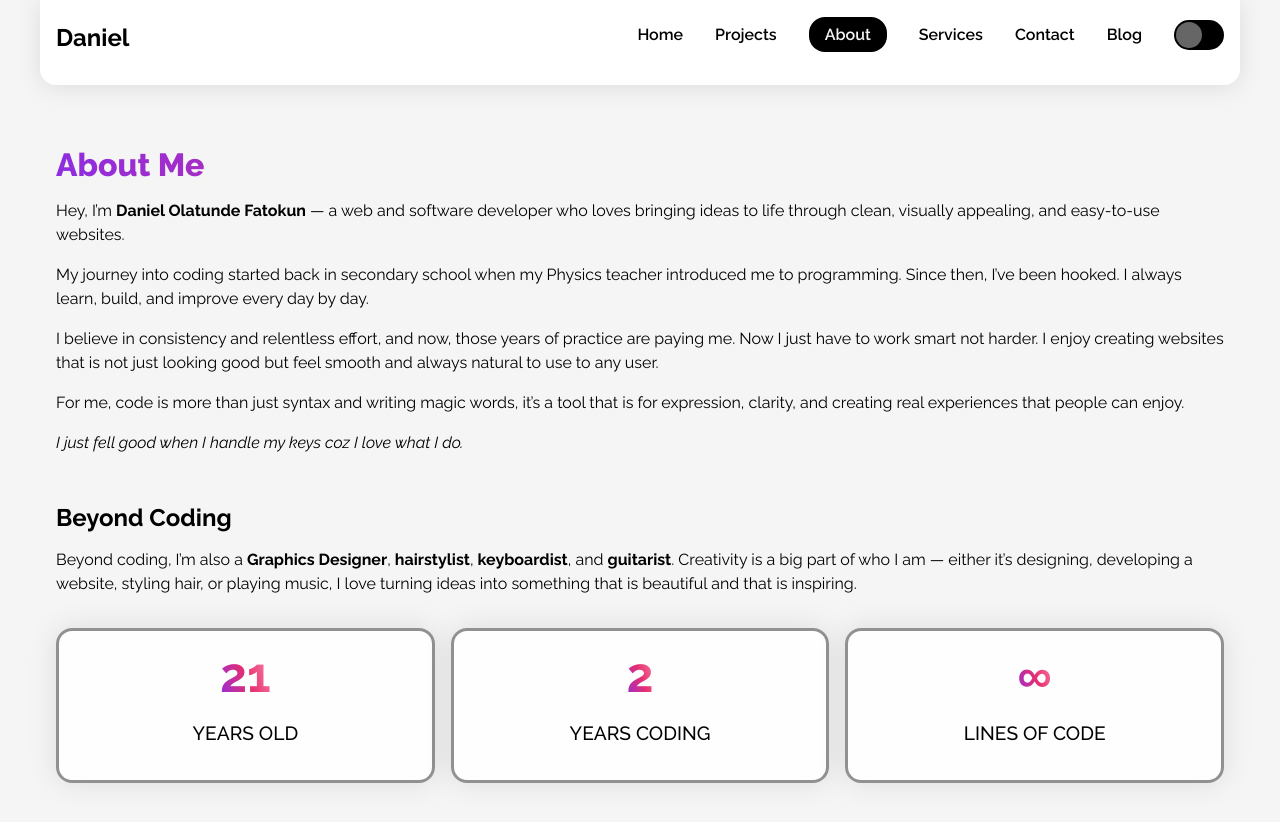
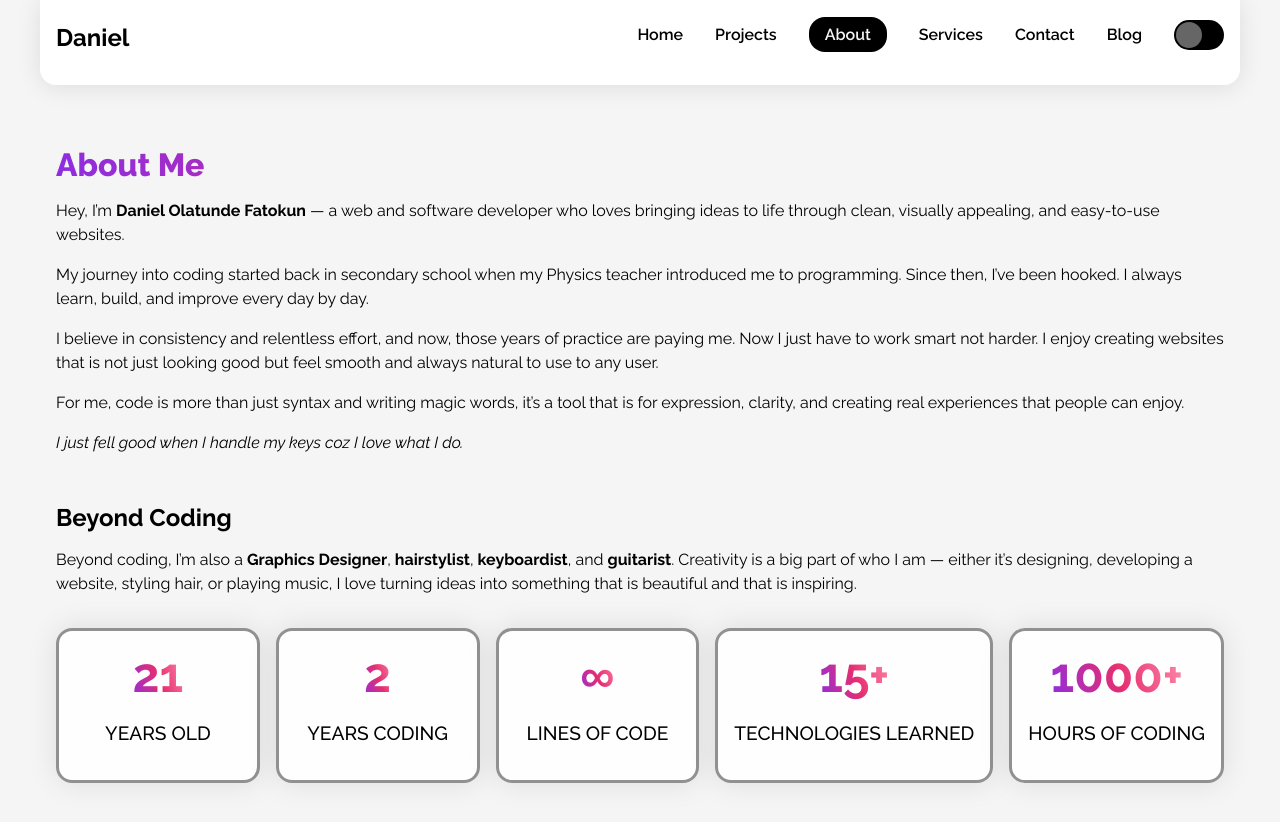
Before and after one commit to Danny-Py5/danielolatunde, a React (Vite) app: page /about in a window 1280 px wide. Shown: the top 822 px of the page. Built offline with nearby package versions, Linux system fonts and the light colour scheme.

Commit message:
added to about

```diff
--- a/src/pages/About.tsx
+++ b/src/pages/About.tsx
@@ -64,6 +64,14 @@ function About() {
               <h2>∞</h2>
               <p about="my age">Lines of Code</p>
             </div>
+            <div className="child">
+              <h2>15+</h2>
+              <p about="my age">Technologies Learned</p>
+            </div>
+            <div className="child">
+              <h2>1000+</h2>
+              <p about="my age">Hours of Coding</p>
+            </div>
           </div>
         </div>
       </div>
```
